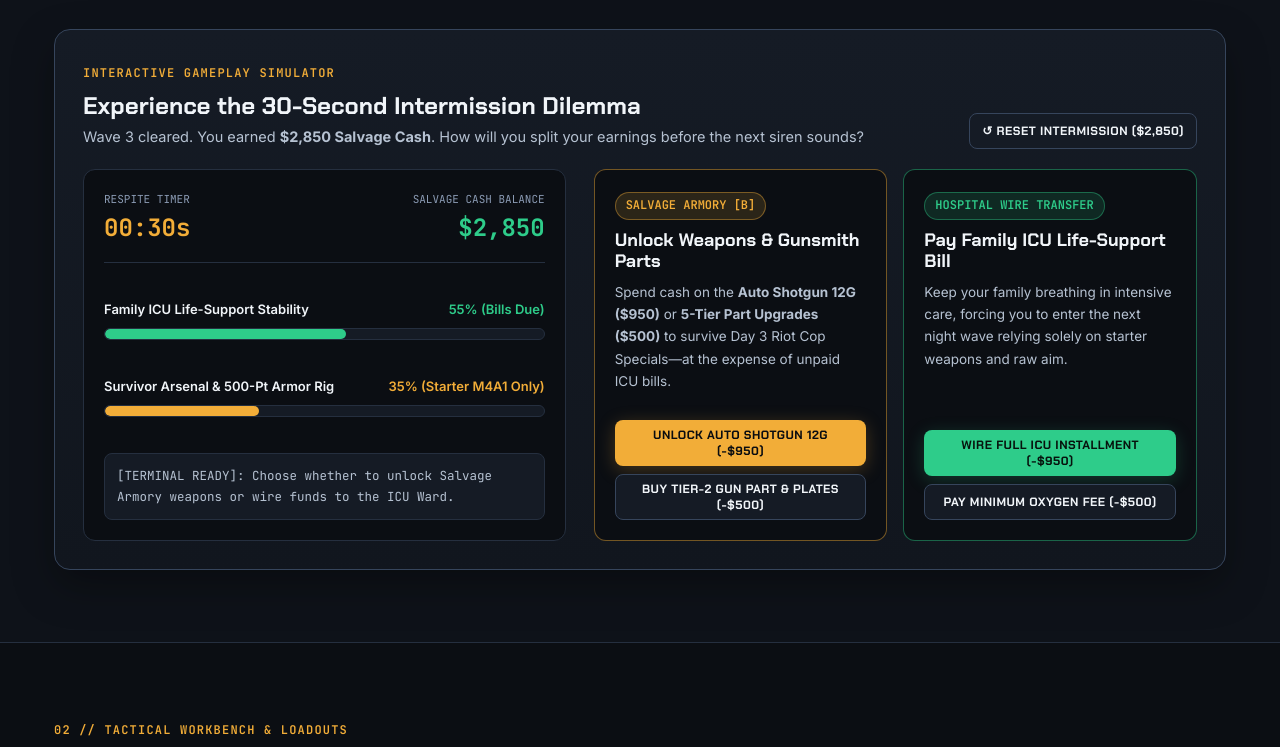
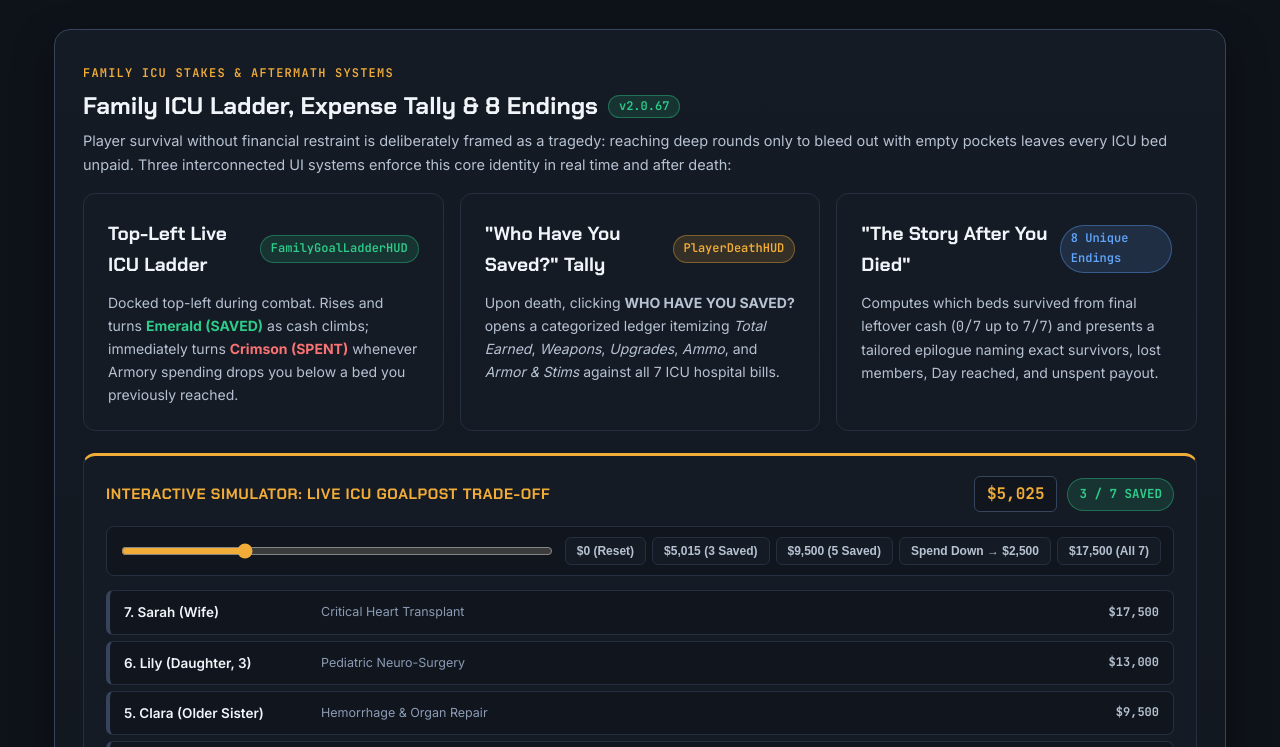
Before and after one commit to LuisPingul/PayToWinWebsite, a plain HTML site: page index.html in a window 1280 px wide. Shown: the part 2053-2800 px from the top of the page. Drawn offline with Linux system fonts and the light colour scheme.

Commit message:
Align ICU simulator with v2.0.67 docs (Live ICU Goalpost Trade-Off)

```diff
--- a/css/styles.css
+++ b/css/styles.css
@@ -795,7 +795,7 @@ a {
   color: var(--text);
 }
 
-/* Interactive 30-Second Intermission Dilemma Simulator */
+/* Interactive ICU Family Goalpost Ladder & Feature Cards (Aligned with Docs v2.0.67) */
 .dilemma-panel {
   background: linear-gradient(180deg, var(--bg-card), var(--bg-elev));
   border: 1px solid var(--border-strong);
@@ -804,89 +804,191 @@ a {
   box-shadow: 0 16px 40px rgba(0, 0, 0, 0.35);
 }
 
-.dilemma-grid {
+.feature-grid {
   display: grid;
-  grid-template-columns: 1fr 1.25fr;
-  gap: 28px;
-  align-items: stretch;
-}
-
-.telemetry-box {
-  background: var(--bg);
-  border: 1px solid var(--border);
+  grid-template-columns: repeat(auto-fit, minmax(260px, 1fr));
+  gap: 16px;
+  margin: 16px 0 22px;
+}
+
+.ladder-sim {
+  background: var(--bg-card);
+  border: 1px solid var(--border);
+  border-top: 3px solid var(--brass);
   border-radius: var(--radius);
-  padding: 20px;
+  padding: 20px 22px;
+  margin-top: 8px;
+}
+
+.ladder-sim-hdr {
+  display: flex;
+  flex-wrap: wrap;
+  justify-content: space-between;
+  align-items: center;
+  gap: 12px;
+  margin-bottom: 14px;
+}
+
+.ladder-sim-title {
+  font-family: "Chakra Petch", monospace;
+  font-weight: 700;
+  font-size: 15px;
+  letter-spacing: 0.04em;
+  color: var(--brass);
+  text-transform: uppercase;
+}
+
+.ladder-sim-readout {
+  display: flex;
+  align-items: center;
+  gap: 10px;
+}
+
+.ladder-cash-pill {
+  font-family: "JetBrains Mono", monospace;
+  font-size: 16px;
+  font-weight: 700;
+  color: var(--brass);
+  background: var(--bg-elev);
+  border: 1px solid var(--border-strong);
+  padding: 4px 12px;
+  border-radius: 6px;
+}
+
+.ladder-saved-pill {
+  font-family: "JetBrains Mono", monospace;
+  font-size: 12.5px;
+  font-weight: 700;
+  padding: 5px 11px;
+  border-radius: 999px;
+  border: 1px solid rgba(46, 204, 138, 0.4);
+  background: var(--emerald-dim);
+  color: var(--emerald);
+}
+
+.ladder-saved-pill.is-zero {
+  border-color: rgba(250, 115, 115, 0.45);
+  background: var(--crimson-dim);
+  color: var(--crimson);
+}
+
+.ladder-controls {
+  display: flex;
+  flex-wrap: wrap;
+  align-items: center;
+  gap: 10px;
+  margin-bottom: 14px;
+  padding: 10px 12px;
+  background: var(--bg-elev);
+  border: 1px solid var(--border);
+  border-radius: 8px;
+}
+
+.ladder-slider {
+  flex: 1 1 220px;
+  accent-color: var(--brass);
+  cursor: pointer;
+}
+
+.ladder-presets {
+  display: flex;
+  flex-wrap: wrap;
+  gap: 6px;
+}
+
+.ladder-preset {
+  background: var(--bg-card);
+  border: 1px solid var(--border);
+  color: var(--text-dim);
+  border-radius: 6px;
+  padding: 6px 11px;
+  font-size: 12px;
+  font-weight: 600;
+  cursor: pointer;
+  transition: border-color 0.14s ease, color 0.14s ease;
+}
+
+.ladder-preset:hover {
+  border-color: var(--brass);
+  color: var(--brass);
+}
+
+.ladder-rungs {
   display: flex;
   flex-direction: column;
-  justify-content: space-between;
-  gap: 16px;
-}
-
-.telemetry-header {
-  display: flex;
-  align-items: center;
-  justify-content: space-between;
-  padding-bottom: 14px;
-  border-bottom: 1px solid var(--border);
-}
-
-.telemetry-val {
-  font-family: "JetBrains Mono", monospace;
-  font-size: 24px;
-  font-weight: 700;
-}
-
-.meter-group {
-  display: flex;
-  flex-direction: column;
-  gap: 8px;
-}
-
-.meter-label-row {
-  display: flex;
-  justify-content: space-between;
-  font-size: 13px;
+  gap: 6px;
+}
+
+.ladder-rung {
+  display: grid;
+  grid-template-columns: 185px 1fr auto;
+  align-items: center;
+  gap: 12px;
+  padding: 10px 14px;
+  border-radius: 7px;
+  background: var(--bg-elev);
+  border: 1px solid var(--border);
+  border-left: 4px solid var(--border-strong);
+  font-size: 13.5px;
+  transition: background 0.15s ease, border-color 0.15s ease;
+}
+
+.ladder-rung.is-saved {
+  background: rgba(16, 54, 38, 0.72);
+  border-color: rgba(46, 204, 138, 0.45);
+  border-left-color: var(--emerald);
+}
+
+.ladder-rung.is-spent {
+  background: rgba(68, 19, 22, 0.78);
+  border-color: rgba(250, 115, 115, 0.45);
+  border-left-color: var(--crimson);
+}
+
+.rung-who {
   font-weight: 600;
-}
-
-.meter-track {
-  width: 100%;
-  height: 12px;
-  background: var(--bg-card);
-  border: 1px solid var(--border);
-  border-radius: 999px;
-  overflow: hidden;
-}
-
-.meter-fill {
-  height: 100%;
-  border-radius: 999px;
-  transition: width 0.3s cubic-bezier(0.22, 1, 0.36, 1);
-}
-
-.dilemma-choices {
-  display: grid;
-  grid-template-columns: 1fr 1fr;
-  gap: 16px;
-}
-
-.choice-card {
-  background: var(--bg);
-  border: 1px solid var(--border);
-  border-radius: var(--radius);
-  padding: 20px;
-  display: flex;
-  flex-direction: column;
-  justify-content: space-between;
-  gap: 16px;
-}
-
-.choice-card.armory-choice {
-  border-color: rgba(242, 173, 56, 0.45);
-}
-
-.choice-card.icu-choice {
-  border-color: rgba(46, 204, 138, 0.45);
+  color: var(--text);
+}
+
+.rung-proc {
+  color: var(--text-muted);
+  font-size: 12.5px;
+}
+
+.rung-status {
+  font-family: "JetBrains Mono", monospace;
+  font-size: 12px;
+  font-weight: 700;
+  color: var(--text-dim);
+  white-space: nowrap;
+}
+
+.ladder-rung.is-saved .rung-status {
+  color: var(--emerald);
+}
+
+.ladder-rung.is-spent .rung-status {
+  color: var(--crimson);
+}
+
+.ladder-verdict {
+  margin-top: 12px;
+  padding: 11px 14px;
+  border-radius: 7px;
+  background: var(--bg-elev);
+  border: 1px solid var(--border);
+  font-size: 13.5px;
+  color: var(--text-dim);
+}
+
+@media (max-width: 768px) {
+  .ladder-rung {
+    grid-template-columns: 1fr auto;
+  }
+  .ladder-rung .rung-proc {
+    grid-column: 1 / -1;
+    order: 3;
+  }
 }
 
 /* ==========================================================================
--- a/index.html
+++ b/index.html
@@ -33,7 +33,7 @@
 
       <nav class="nav-links" id="nav-links" aria-label="Primary Navigation">
         <a href="#premise" class="nav-link">Premise &amp; Lore</a>
-        <a href="#dilemma" class="nav-link">30s Dilemma</a>
+        <a href="#dilemma" class="nav-link">ICU Goalposts</a>
         <a href="#arsenal" class="nav-link">6-Weapon Arsenal</a>
         <a href="#waves" class="nav-link">7-Day Waves</a>
         <a href="#level-design" class="nav-link">Tactical Map</a>
@@ -288,98 +288,81 @@
           </div>
         </div>
 
-        <!-- INTERACTIVE 30-SECOND INTERMISSION SIMULATOR -->
+        <!-- FAMILY ICU LADDER, EXPENSE TALLY & 8 ENDINGS + LIVE ICU GOALPOST SIMULATOR -->
         <div class="dilemma-panel" id="dilemma">
-          <div class="section-header" style="margin-bottom: 20px;">
+          <div class="section-header" style="margin-bottom: 16px;">
             <div>
-              <div class="eyebrow">INTERACTIVE GAMEPLAY SIMULATOR</div>
-              <h3 style="font-size: 24px; margin: 0;">Experience the 30-Second Intermission Dilemma</h3>
-              <p style="color: var(--text-dim); font-size: 14.5px; margin: 4px 0 0;">
-                Wave 3 cleared. You earned <strong>$2,850 Salvage Cash</strong>. How will you split your earnings before the next siren sounds?
+              <div class="eyebrow">FAMILY ICU STAKES &amp; AFTERMATH SYSTEMS</div>
+              <h3 style="font-size: 24px; margin: 0; display: flex; flex-wrap: wrap; align-items: center; gap: 10px;">
+                <span>Family ICU Ladder, Expense Tally &amp; 8 Endings</span>
+                <span class="pill emerald">v2.0.67</span>
+              </h3>
+              <p style="color: var(--text-dim); font-size: 14.5px; margin: 8px 0 0;">
+                Player survival without financial restraint is deliberately framed as a tragedy: reaching deep rounds only to bleed out with empty pockets leaves every ICU bed unpaid. Three interconnected UI systems enforce this core identity in real time and after death:
               </p>
             </div>
-            <button type="button" id="sim-reset-btn" class="btn btn-secondary btn-sm">
-              ↺ Reset Intermission ($2,850)
-            </button>
           </div>
 
-          <div class="dilemma-grid">
-            <!-- Left Telemetry Status -->
-            <div class="telemetry-box">
-              <div class="telemetry-header">
-                <div>
-                  <span class="stat-label">Respite Timer</span>
-                  <span class="telemetry-val" style="color: var(--brass);">00:30s</span>
-                </div>
-                <div style="text-align: right;">
-                  <span class="stat-label">Salvage Cash Balance</span>
-                  <span class="telemetry-val" id="sim-cash" style="color: var(--emerald);">$2,850</span>
-                </div>
+          <div class="feature-grid">
+            <div class="card">
+              <div class="card-title">
+                <span>Top-Left Live ICU Ladder</span>
+                <span class="pill emerald">FamilyGoalLadderHUD</span>
               </div>
+              <p style="font-size: 14px; color: var(--text-dim); margin: 0;">
+                Docked top-left during combat. Rises and turns <strong style="color: var(--emerald);">Emerald (SAVED)</strong> as cash climbs; immediately turns <strong style="color: var(--crimson);">Crimson (SPENT)</strong> whenever Armory spending drops you below a bed you previously reached.
+              </p>
+            </div>
 
-              <div class="meter-group">
-                <div class="meter-label-row">
-                  <span>Family ICU Life-Support Stability</span>
-                  <span id="sim-icu-label" style="color: var(--emerald);">55% (Bills Due)</span>
-                </div>
-                <div class="meter-track">
-                  <div id="sim-icu-bar" class="meter-fill" style="width: 55%; background: var(--emerald);"></div>
-                </div>
+            <div class="card">
+              <div class="card-title">
+                <span>"Who Have You Saved?" Tally</span>
+                <span class="pill brass">PlayerDeathHUD</span>
               </div>
+              <p style="font-size: 14px; color: var(--text-dim); margin: 0;">
+                Upon death, clicking <strong>WHO HAVE YOU SAVED?</strong> opens a categorized ledger itemizing <em>Total Earned</em>, <em>Weapons</em>, <em>Upgrades</em>, <em>Ammo</em>, and <em>Armor &amp; Stims</em> against all 7 ICU hospital bills.
+              </p>
+            </div>
 
-              <div class="meter-group">
-                <div class="meter-label-row">
-                  <span>Survivor Arsenal &amp; 500-Pt Armor Rig</span>
-                  <span id="sim-gun-label" style="color: var(--brass);">35% (Starter M4A1 Only)</span>
-                </div>
-                <div class="meter-track">
-                  <div id="sim-gun-bar" class="meter-fill" style="width: 35%; background: var(--brass);"></div>
-                </div>
+            <div class="card">
+              <div class="card-title">
+                <span>"The Story After You Died"</span>
+                <span class="pill blue">8 Unique Endings</span>
               </div>
+              <p style="font-size: 14px; color: var(--text-dim); margin: 0;">
+                Computes which beds survived from final leftover cash (<code>0/7</code> up to <code>7/7</code>) and presents a tailored epilogue naming exact survivors, lost members, Day reached, and unspent payout.
+              </p>
+            </div>
+          </div>
 
-              <div id="sim-log" style="font-family: 'JetBrains Mono', monospace; font-size: 12.5px; color: var(--text-dim); background: var(--bg-card); padding: 12px; border-radius: 8px; border: 1px solid var(--border);">
-                [TERMINAL READY]: Choose whether to unlock Salvage Armory weapons or wire funds to the ICU Ward.
+          <div class="ladder-sim" id="ladder-simulator">
+            <div class="ladder-sim-hdr">
+              <div class="ladder-sim-title">Interactive Simulator: Live ICU Goalpost Trade-Off</div>
+              <div class="ladder-sim-readout">
+                <span class="ladder-cash-pill" id="ladder-cash">$5,015</span>
+                <span class="ladder-saved-pill" id="ladder-saved">3 / 7 SAVED</span>
               </div>
             </div>
-
-            <!-- Right Decision Cards -->
-            <div class="dilemma-choices">
-              <div class="choice-card armory-choice">
-                <div>
-                  <span class="pill brass" style="margin-bottom: 10px;">SALVAGE ARMORY [B]</span>
-                  <h4 style="font-size: 18px; margin: 0 0 8px;">Unlock Weapons &amp; Gunsmith Parts</h4>
-                  <p style="font-size: 13.5px; color: var(--text-dim); margin: 0 0 12px;">
-                    Spend cash on the <strong>Auto Shotgun 12G ($950)</strong> or <strong>5-Tier Part Upgrades ($500)</strong> to survive Day 3 Riot Cop Specials—at the expense of unpaid ICU bills.
-                  </p>
-                </div>
-                <div style="display: flex; flex-direction: column; gap: 8px;">
-                  <button type="button" class="btn btn-primary btn-sm" data-sim-action="shotgun">
-                    Unlock Auto Shotgun 12G (-$950)
-                  </button>
-                  <button type="button" class="btn btn-secondary btn-sm" data-sim-action="upgrade">
-                    Buy Tier-2 Gun Part &amp; Plates (-$500)
-                  </button>
-                </div>
-              </div>
-
-              <div class="choice-card icu-choice">
-                <div>
-                  <span class="pill emerald" style="margin-bottom: 10px;">HOSPITAL WIRE TRANSFER</span>
-                  <h4 style="font-size: 18px; margin: 0 0 8px;">Pay Family ICU Life-Support Bill</h4>
-                  <p style="font-size: 13.5px; color: var(--text-dim); margin: 0 0 12px;">
-                    Keep your family breathing in intensive care, forcing you to enter the next night wave relying solely on starter weapons and raw aim.
-                  </p>
-                </div>
-                <div style="display: flex; flex-direction: column; gap: 8px;">
-                  <button type="button" class="btn btn-emerald btn-sm" data-sim-action="icu-full">
-                    Wire Full ICU Installment (-$950)
-                  </button>
-                  <button type="button" class="btn btn-secondary btn-sm" data-sim-action="icu-min">
-                    Pay Minimum Oxygen Fee (-$500)
-                  </button>
-                </div>
+            <div class="ladder-controls">
+              <input class="ladder-slider" id="ladder-slider" type="range" min="0" max="18000" step="25" value="5015" aria-label="Simulate Cash at Death" />
+              <div class="ladder-presets">
+                <button class="ladder-preset" type="button" data-cash="0" data-reset-peak="true">$0 (Reset)</button>
+                <button class="ladder-preset" type="button" data-cash="5015" data-reset-peak="true">$5,015 (3 Saved)</button>
+                <button class="ladder-preset" type="button" data-cash="9500" data-reset-peak="false">$9,500 (5 Saved)</button>
+                <button class="ladder-preset" type="button" data-cash="2500" data-reset-peak="false">Spend Down &rarr; $2,500</button>
+                <button class="ladder-preset" type="button" data-cash="17500" data-reset-peak="false">$17,500 (All 7)</button>
               </div>
             </div>
+            <div class="ladder-rungs">
+              <div class="ladder-rung" data-req="17500"><span class="rung-who">7. Sarah (Wife)</span><span class="rung-proc">Critical Heart Transplant</span><span class="rung-status">$17,500</span></div>
+              <div class="ladder-rung" data-req="13000"><span class="rung-who">6. Lily (Daughter, 3)</span><span class="rung-proc">Pediatric Neuro-Surgery</span><span class="rung-status">$13,000</span></div>
+              <div class="ladder-rung" data-req="9500"><span class="rung-who">5. Clara (Older Sister)</span><span class="rung-proc">Hemorrhage &amp; Organ Repair</span><span class="rung-status">$9,500</span></div>
+              <div class="ladder-rung" data-req="6500"><span class="rung-who">4. Arthur (Father)</span><span class="rung-proc">Spinal Reconstruction</span><span class="rung-status">$6,500</span></div>
+              <div class="ladder-rung" data-req="4000"><span class="rung-who">3. Elena (Mother)</span><span class="rung-proc">ICU Ventilator Care</span><span class="rung-status">$4,000</span></div>
+              <div class="ladder-rung" data-req="2250"><span class="rung-who">2. Leo (Brother, 14)</span><span class="rung-proc">Collapsed Lung Surgery</span><span class="rung-status">$2,250</span></div>
+              <div class="ladder-rung" data-req="1000"><span class="rung-who">1. Maya (Sister, 9)</span><span class="rung-proc">Emergency Blood Transfusion</span><span class="rung-status">$1,000</span></div>
+            </div>
+            <div class="ladder-verdict" id="ladder-verdict">3 / 7 Saved &mdash; "A Mother Left to Count the Cost": Elena wakes with Maya and Leo—the rest of the bills fell short.</div>
           </div>
         </div>
 
--- a/js/main.js
+++ b/js/main.js
@@ -234,85 +234,74 @@
   }
 
   // =========================================================================
-  // 4. INTERACTIVE 30-SECOND INTERMISSION DILEMMA SIMULATOR
+  // 4. INTERACTIVE SIMULATOR: LIVE ICU GOALPOST TRADE-OFF (Docs v2.0.67)
   // =========================================================================
-  let simCash = 2850;
-  let simIcu = 55;
-  let simGun = 35;
+  const slider = document.getElementById("ladder-slider");
+  const cashOut = document.getElementById("ladder-cash");
+  const savedOut = document.getElementById("ladder-saved");
+  const verdictOut = document.getElementById("ladder-verdict");
+  const rungs = Array.from(document.querySelectorAll(".ladder-rung[data-req]"));
+  const presets = Array.from(document.querySelectorAll(".ladder-preset"));
 
-  const cashEl = document.getElementById("sim-cash");
-  const icuLabelEl = document.getElementById("sim-icu-label");
-  const icuBarEl = document.getElementById("sim-icu-bar");
-  const gunLabelEl = document.getElementById("sim-gun-label");
-  const gunBarEl = document.getElementById("sim-gun-bar");
-  const logEl = document.getElementById("sim-log");
-  const resetSimBtn = document.getElementById("sim-reset-btn");
+  if (slider && rungs.length) {
+    let peakCash = parseInt(slider.value, 10) || 0;
+    const epilogues = [
+      '0 / 7 Saved — "Seven Empty Chairs": Even a long run saves nobody if leftover cash is under $1,000.',
+      '1 / 7 Saved — "A Child\'s Lonely Breath": Maya wakes alone in St. Jude\'s while six sibling beds go dark.',
+      '2 / 7 Saved — "Two Small Shadows": Maya and Leo survive the dawn and wait beside silent curtains.',
+      '3 / 7 Saved — "A Mother Left to Count the Cost": Elena wakes with Maya and Leo—the rest of the bills fell short.',
+      '4 / 7 Saved — "Half a Table Left": Arthur watches over Elena, Leo, and Maya with unbearable guilt.',
+      '5 / 7 Saved — "Five Pulses, Two Empty Beds": Five live, but baby Lily and Sarah remain unpaid.',
+      '6 / 7 Saved — "One Unpaid Heartbeat": Everyone breathes at sunrise except Sarah ($17,500 goal).',
+      '7 / 7 Saved — "Every Sin Paid in Full": All seven family members wake together. Your sacrifice bought every dawn.'
+    ];
 
-  function renderSimulation(logMessage) {
-    if (cashEl) cashEl.textContent = "$" + simCash.toLocaleString();
+    function renderLadder(cash, resetPeak) {
+      if (resetPeak) {
+        peakCash = cash;
+      } else {
+        peakCash = Math.max(peakCash, cash);
+      }
 
-    if (icuBarEl) {
-      icuBarEl.style.width = simIcu + "%";
-      icuBarEl.style.background = simIcu <= 30 ? "var(--crimson)" : "var(--emerald)";
-    }
-    if (icuLabelEl) {
-      const status = simIcu <= 25 ? "CRITICAL / FLATLINING!" : simIcu >= 80 ? "Stabilized" : "Bills Due";
-      icuLabelEl.textContent = simIcu + "% (" + status + ")";
-      icuLabelEl.style.color = simIcu <= 25 ? "var(--crimson)" : "var(--emerald)";
+      let saved = 0;
+      rungs.forEach(function (r) {
+        const req = parseInt(r.dataset.req, 10) || 0;
+        const stEl = r.querySelector(".rung-status");
+        r.classList.remove("is-saved", "is-spent");
+        if (cash >= req) {
+          r.classList.add("is-saved");
+          saved++;
+          if (stEl) stEl.textContent = "SAVED • BILL PAID";
+        } else if (peakCash >= req) {
+          r.classList.add("is-spent");
+          if (stEl) stEl.textContent = "SPENT ($" + req.toLocaleString() + ")";
+        } else {
+          if (stEl) stEl.textContent = "$" + req.toLocaleString();
+        }
+      });
+
+      if (cashOut) cashOut.textContent = "$" + cash.toLocaleString();
+      if (savedOut) {
+        savedOut.textContent = saved + " / 7 SAVED";
+        savedOut.classList.toggle("is-zero", saved === 0);
+      }
+      if (verdictOut) verdictOut.textContent = epilogues[Math.min(7, saved)];
     }
 
-    if (gunBarEl) {
-      gunBarEl.style.width = simGun + "%";
-    }
-    if (gunLabelEl) {
-      const gunStatus = simGun >= 75 ? "Heavy Arsenal Ready" : simGun >= 55 ? "Combat Upgraded" : "Under-Equipped";
-      gunLabelEl.textContent = simGun + "% (" + gunStatus + ")";
-    }
+    slider.addEventListener("input", function (e) {
+      renderLadder(parseInt(e.target.value, 10) || 0, false);
+    });
 
-    if (logEl && logMessage) {
-      logEl.textContent = logMessage;
-    }
-  }
+    presets.forEach(function (btn) {
+      btn.addEventListener("click", function () {
+        const val = parseInt(btn.dataset.cash, 10) || 0;
+        const shouldReset = btn.dataset.resetPeak === "true";
+        slider.value = String(val);
+        renderLadder(val, shouldReset);
+      });
+    });
 
-  document.querySelectorAll("[data-sim-action]").forEach(function (btn) {
-    btn.addEventListener("click", function () {
-      const action = btn.getAttribute("data-sim-action");
-      const cost = action === "shotgun" || action === "icu-full" ? 950 : 500;
-
-      if (simCash < cost) {
-        renderSimulation("[INSUFFICIENT SALVAGE CASH]: You have $" + simCash + " remaining. Click 'Reset Intermission' to test another allocation.");
-        return;
-      }
-
-      simCash -= cost;
-
-      if (action === "shotgun") {
-        simGun = Math.min(100, simGun + 30);
-        simIcu = Math.max(10, simIcu - 20);
-        renderSimulation("[ARMORY UNLOCKED]: Purchased Auto Shotgun 12G (-$950). Arena firepower surged, but unpaid hospital bills caused Family ICU stability to drop!");
-      } else if (action === "upgrade") {
-        simGun = Math.min(100, simGun + 18);
-        simIcu = Math.max(10, simIcu - 12);
-        renderSimulation("[GUNSMITH UPGRADE]: Installed Tier-2 Weapon Part & 500-Pt Armor Plate (-$500). You are better protected, while ICU debt mounts.");
-      } else if (action === "icu-full") {
-        simIcu = Math.min(100, simIcu + 28);
-        simGun = Math.max(15, simGun - 10);
-        renderSimulation("[ICU WIRE SENT]: Paid $950 toward Family ICU Life Support. Their vitals stabilized, but you enter the next wave with unupgraded guns.");
-      } else if (action === "icu-min") {
-        simIcu = Math.min(100, simIcu + 15);
-        simGun = Math.max(15, simGun - 5);
-        renderSimulation("[OXYGEN FEE PAID]: Wired $500 minimum payment to the ICU. Bought your family another night, leaving minimal cash for ammunition.");
-      }
-    });
-  });
-
-  if (resetSimBtn) {
-    resetSimBtn.addEventListener("click", function () {
-      simCash = 2850;
-      simIcu = 55;
-      simGun = 35;
-      renderSimulation("[TERMINAL RESET]: Wave 3 cleared with $2,850 Salvage Cash. Make your 30-second intermission choice.");
-    });
+    renderLadder(peakCash, false);
   }
 
   // =========================================================================
```
Also changed, not shown: assets/shot_afterlife_story.png (added), assets/shot_armory.png, assets/shot_family_ladder.png (added), assets/shot_field_manual.png (added), assets/shot_field_manual_shop.png (added), assets/shot_story_intro.png (added), assets/shot_tally_board.png (added), 3 other files.
